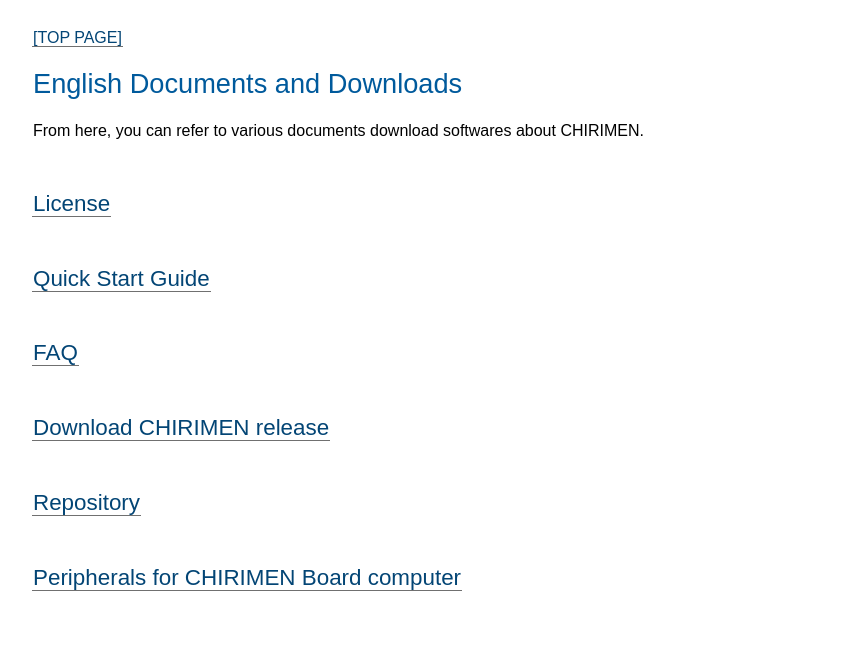
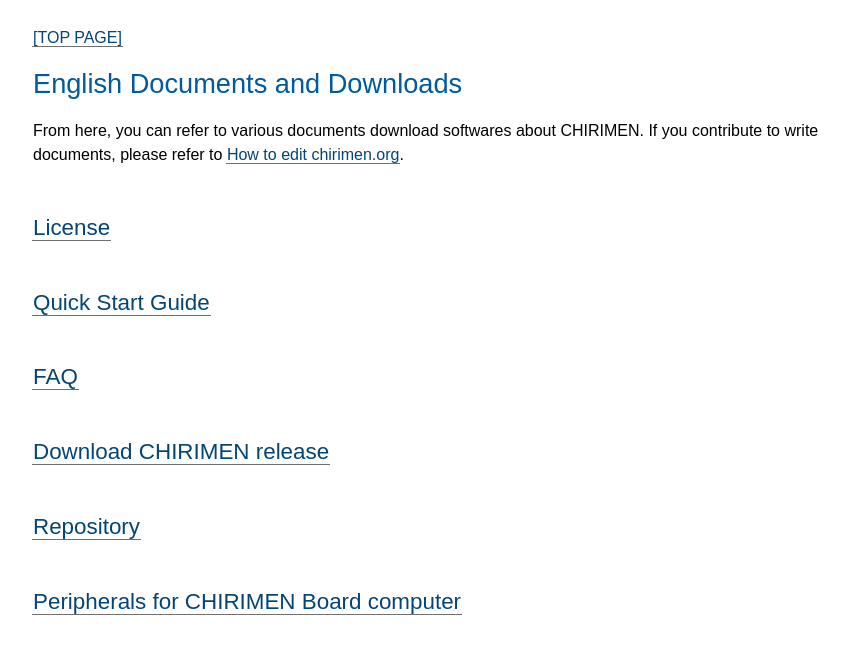
Before and after one commit to chirimen-oh/chirimen-oh.github.io, a Jekyll site: the page built from docs/en/index.md, in a window 1280 px wide. Shown: the top 654 px of the page, without its empty margins (431-1280 px from the left). Built offline with Jekyll 4.4.1, drawn with Linux system fonts in a browser that asks for light colours.

Commit message:
add link to how to write documents

```diff
--- a/docs/en/index.md
+++ b/docs/en/index.md
@@ -5,7 +5,7 @@ title: Index Page
 
 # English Documents and Downloads
 
-From here, you can refer to various documents download softwares about CHIRIMEN.
+From here, you can refer to various documents download softwares about CHIRIMEN. If you contribute to write documents, please refer to [How to edit chirimen.org](https://github.com/chirimen-oh/chirimen-oh.github.io).
 
 ## [License](../../license/)
 
```
Also changed, not shown: docs/ja/index.md (+1 -1 lines).
